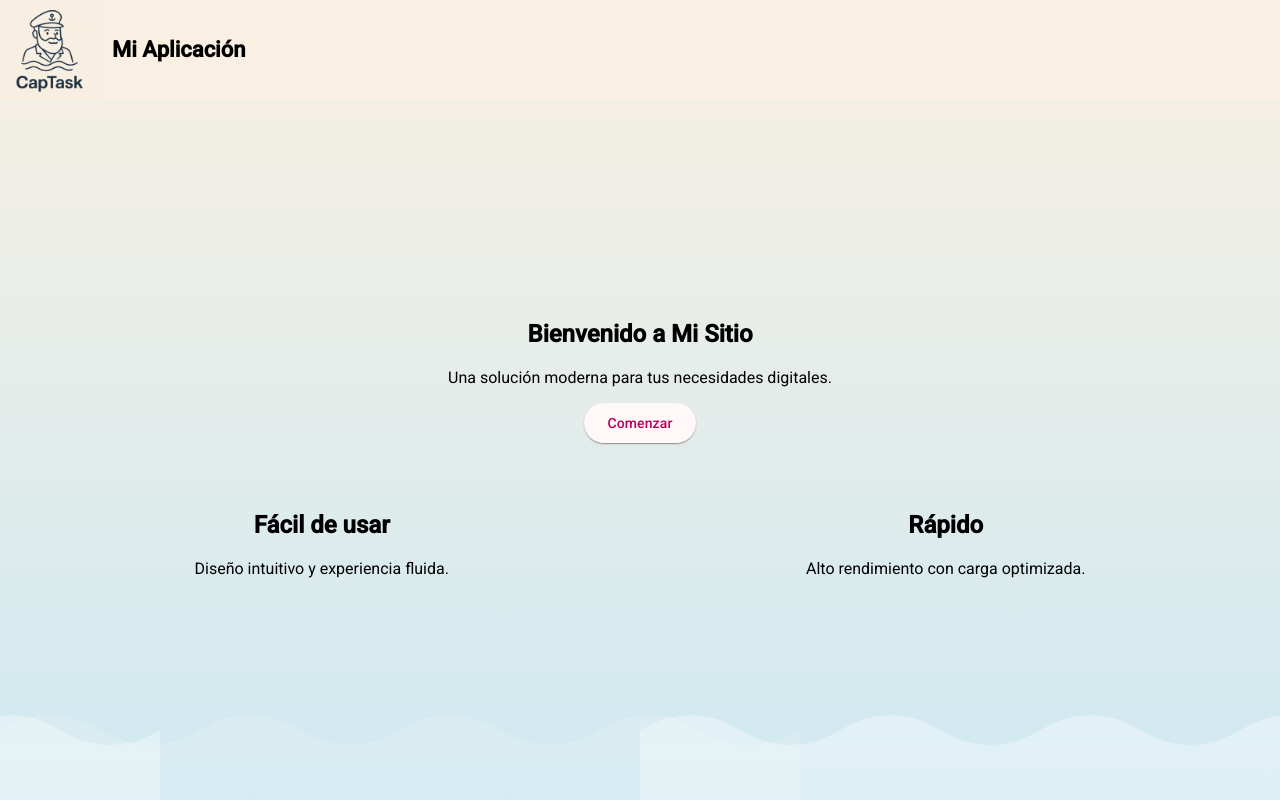
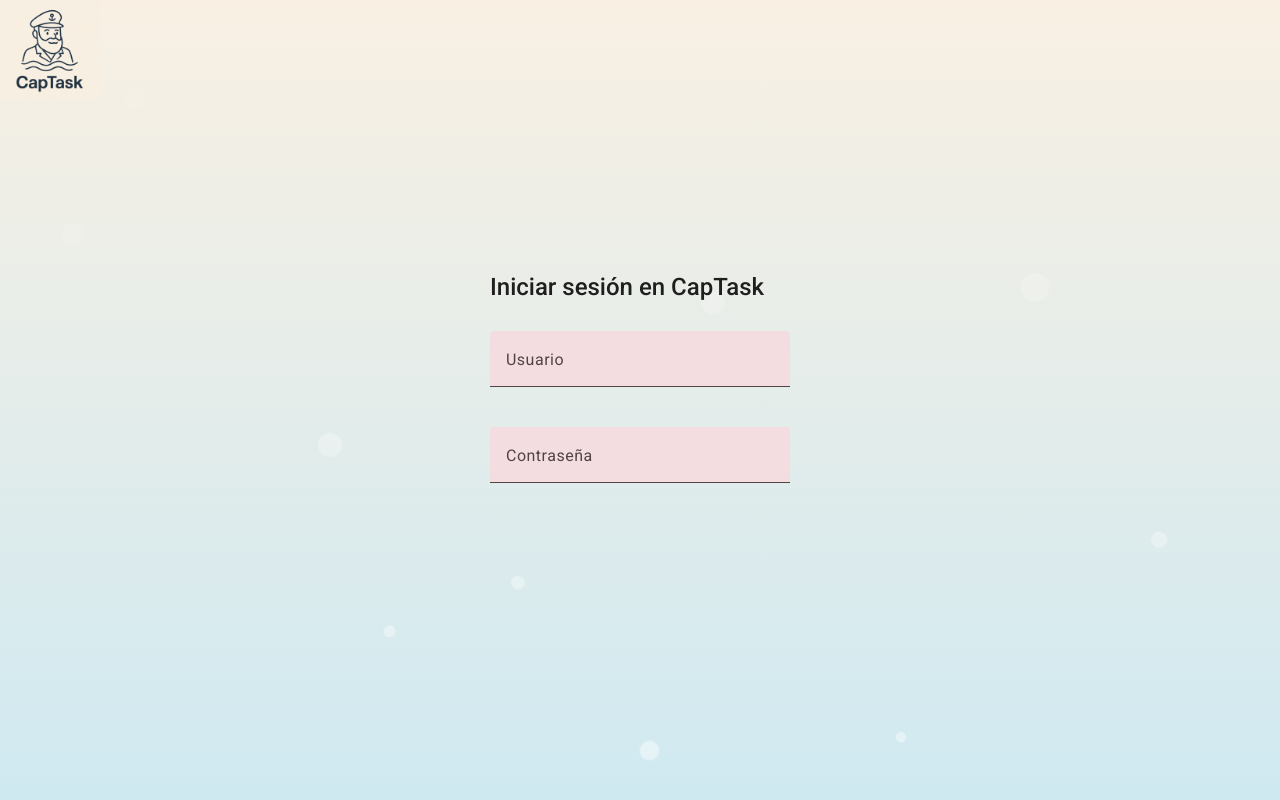
Before and after one commit to mdss00/CapTask, an Angular app in the folder frontend/: page /login in a window 1280 px wide. Before the commit this address led to /. Built offline with nearby package versions, Linux system fonts and the light colour scheme.

Commit message:
added login page

```diff
--- a/frontend/src/app/app.component.html
+++ b/frontend/src/app/app.component.html
@@ -1,4 +1 @@
-<app-landing></app-landing>
-
-
 <router-outlet />
--- a/frontend/src/app/app.routes.ts
+++ b/frontend/src/app/app.routes.ts
@@ -1,3 +1,19 @@
 import { Routes } from '@angular/router';
+import {LandingComponent} from './landing/landing.component';
+import {LoginComponent} from './login/login.component';
 
-export const routes: Routes = [];
+export const routes: Routes = [
+  {
+    path: '',
+    redirectTo: 'landing',
+    pathMatch: 'full',
+  },
+  {
+    path: 'landing',
+    component: LandingComponent,
+  },
+  {
+    path: 'login',
+    component: LoginComponent,
+  },
+];
--- a/frontend/src/app/landing/landing.component.html
+++ b/frontend/src/app/landing/landing.component.html
@@ -1,6 +1,10 @@
+<body>
 <mat-toolbar color="primary" class="app-toolbar">
   <img ngSrc="/captaskLogo.png" alt="Logo" class="app-logo" height="1024" width="1024"/>
-  <span class="app-title">Mi Aplicación</span>
+  <span style="flex-grow: 1;"></span>
+
+  <a mat-button routerLink="/login" class="app-login">Iniciar Sesión</a>
+  <a mat-button routerLink="/register" class="app-register">Registrarse</a>
 </mat-toolbar>
 
 <div class="ocean">
@@ -27,3 +31,4 @@
     </div>
   </section>
 </div>
+</body>
--- a/frontend/src/app/landing/landing.component.scss
+++ b/frontend/src/app/landing/landing.component.scss
@@ -1,4 +1,18 @@
-/* Toolbar: no se modifica */
+body, a, button {
+  cursor: url("/cursor-anchor32.png") 16 16, auto;
+}
+button:hover , a:hover{
+  cursor: url("/cursor-anchor32.png") 16 16, auto;
+}
+
+p, span,li, a, label, h1, h2, h3, h4, h5, h6 {
+  cursor: text;
+}
+
+input, textarea, select{
+  cursor: text;
+}
+
 .app-toolbar {
   background-color: #F9F0E3;
   height: 100px;
@@ -17,11 +31,27 @@
   display: block;
 }
 
-.app-title {
+.app-login {
   margin-left: 12px;
   align-self: center;
-  color: black;
-  font-weight: 600;
+  font-size: 18px;
+  color: #000000 !important;
+
+}
+
+.app-register {
+  margin-left: 12px;
+  background-color: black;
+  align-self: center;
+  font-size: 18px;
+  color: #F9F0E3 !important;
+  margin-right: 30px;
+
+}
+
+.app-register:hover {
+  background-color: #393131;
+  color: #F9F0E3;
 }
 
 /* Fondo animado estilo oceánico suave */
--- a/frontend/src/app/landing/landing.component.ts
+++ b/frontend/src/app/landing/landing.component.ts
@@ -1,14 +1,15 @@
 import { Component } from '@angular/core';
 import { MatToolbarModule } from '@angular/material/toolbar';
 import { NgOptimizedImage } from '@angular/common';
-import { MatButton } from '@angular/material/button';
+import {MatAnchor, MatButton} from '@angular/material/button';
+import {RouterLink} from '@angular/router';
 
 
 
 @Component({
   selector: 'app-landing',
   standalone: true,
-  imports: [MatToolbarModule, NgOptimizedImage, MatButton],
+  imports: [MatToolbarModule, NgOptimizedImage, MatButton, RouterLink, MatAnchor],
   templateUrl: './landing.component.html',
   styleUrls: ['./landing.component.scss']
 })
--- /dev/null
+++ b/frontend/src/app/login/login.component.html
@@ -0,0 +1,35 @@
+<body>
+<a routerLink="/">
+  <img ngSrc="/captaskLogo.png" alt="Logo" class="app-logo" height="1024" width="1024"/>
+</a>
+
+<div class="ocean">
+  <div class="bubble bubble1"></div>
+  <div class="bubble bubble2"></div>
+  <div class="bubble bubble3"></div>
+  <div class="bubble bubble4"></div>
+  <div class="bubble bubble5"></div>
+  <div class="bubble bubble6"></div>
+  <div class="bubble bubble7"></div>
+  <div class="bubble bubble8"></div>
+  <div class="bubble bubble9"></div>
+  <div class="bubble bubble10"></div>
+</div>
+<div class="contenedor-login">
+
+  <form class="formulario-login">
+    <h1>Iniciar sesión en CapTask</h1>
+    <mat-form-field appearance="fill" class="campo">
+      <mat-label>Usuario</mat-label>
+      <input matInput placeholder="Ingrese su usuario">
+    </mat-form-field>
+
+    <mat-form-field appearance="fill" class="campo">
+      <mat-label>Contraseña</mat-label>
+      <input matInput type="password" placeholder="Ingrese su contraseña">
+    </mat-form-field>
+
+    <button mat-raised-button color="primary" class="boton">Ingresar</button>
+  </form>
+</div>
+</body>
--- /dev/null
+++ b/frontend/src/app/login/login.component.scss
@@ -0,0 +1,192 @@
+body, a, button {
+  cursor: url("/cursor-anchor32.png") 16 16, auto;
+}
+button:hover , a:hover{
+  cursor: url("/cursor-anchor32.png") 16 16, auto;
+}
+
+p, span,li, a, label, h1, h2, h3, h4, h5, h6 {
+  cursor: text;
+}
+
+input, textarea, select{
+  cursor: text;
+}
+
+.app-logo{
+  z-index: 5;
+  position: fixed;
+  top: 0;
+  left: 0;
+  height: 100px;
+  width: 100px;
+}
+
+.form-field{
+  z-index: 5;
+}
+.ocean {
+  position: fixed;
+  width: 100%;
+  height: 100%;
+  bottom: 0;
+  left: 0;
+  background: linear-gradient(to bottom, #F9F0E3 0%, #cfe9f1 100%);
+  overflow: hidden;
+  z-index: 0;
+}
+
+.contenedor-login {
+  height: 100vh; /* altura completa */
+  display: flex;
+  justify-content: center; /* centrar horizontalmente */
+  align-items: center;     /* centrar verticalmente */
+  background-color: #f5f5f5;
+}
+
+.formulario-login {
+  display: flex;
+  flex-direction: column;
+  gap: 20px;
+  background-color: #ffffff;
+  padding: 40px;
+  border-radius: 8px;
+  box-shadow: 0 0 10px rgba(0,0,0,0.1);
+  width: 300px;
+}
+
+.campo {
+  width: 100%;
+}
+
+.boton {
+  width: 100%;
+}
+h1{
+  z-index: 5;
+  font-size: 24px;
+  font-weight: 500;
+  margin-bottom: 10px;
+  color: rgba(0, 0, 0, 0.87);
+
+}
+/* Burbuja base */
+.bubble {
+  position: absolute;
+  bottom: -40px;
+  background: rgba(255, 255, 255, 0.7);
+  border-radius: 50%;
+  opacity: 0.7;
+  animation-name: rise;
+  animation-timing-function: linear;
+  animation-fill-mode: forwards;
+  animation-iteration-count: infinite;
+}
+
+/* Animación de subida */
+@keyframes rise {
+  0% {
+    transform: translateY(0) scale(1);
+    opacity: 0.7;
+  }
+  100% {
+    transform: translateY(-110vh) scale(1.5);
+    opacity: 0;
+  }
+}
+
+/* Burbuja 1 */
+.bubble1 {
+  left: 10vw;
+  width: 15px;
+  height: 15px;
+  animation-duration: 6s;
+  animation-delay: 0s;
+}
+/* Burbuja 2 */
+.bubble2 {
+  left: 25vw;
+  width: 20px;
+  height: 20px;
+  animation-duration: 8s;
+  animation-delay: 1.5s;
+}
+/* Burbuja 3 */
+.bubble3 {
+  left: 40vw;
+  width: 12px;
+  height: 12px;
+  animation-duration: 7s;
+  animation-delay: 3s;
+}
+/* Burbuja 4 */
+.bubble4 {
+  left: 55vw;
+  width: 18px;
+  height: 18px;
+  animation-duration: 5s;
+  animation-delay: 2s;
+}
+/* Burbuja 5 */
+.bubble5 {
+  left: 70vw;
+  width: 10px;
+  height: 10px;
+  animation-duration: 9s;
+  animation-delay: 4s;
+}
+/* Burbuja 6 */
+.bubble6 {
+  left: 80vw;
+  width: 22px;
+  height: 22px;
+  animation-duration: 6.5s;
+  animation-delay: 1s;
+}
+/* Burbuja 7 */
+.bubble7 {
+  left: 90vw;
+  width: 14px;
+  height: 14px;
+  animation-duration: 7.5s;
+  animation-delay: 2.5s;
+}
+/* Burbuja 8 */
+.bubble8 {
+  left: 5vw;
+  width: 17px;
+  height: 17px;
+  animation-duration: 6.2s;
+  animation-delay: 0.8s;
+}
+/* Burbuja 9 */
+.bubble9 {
+  left: 30vw;
+  width: 11px;
+  height: 11px;
+  animation-duration: 7.8s;
+  animation-delay: 3.2s;
+}
+/* Burbuja 10 */
+.bubble10 {
+  left: 50vw;
+  width: 19px;
+  height: 19px;
+  animation-duration: 5.5s;
+  animation-delay: 4.5s;
+}
+
+@keyframes boatMove {
+  0% {
+    left: -150px;
+    transform: rotate(0deg);
+  }
+  50% {
+    left: calc(100% + 150px);
+    transform: rotate(5deg);
+  }
+  100% {
+    left: -150px;
+    transform: rotate(0deg);
+  }
+}
```
Also changed, not shown: frontend/src/app/login/login.component.ts (added, +20 -0 lines), frontend/public/cursor-anchor32.png (added), 1 other file (tests, documents, lock files or other folders).
